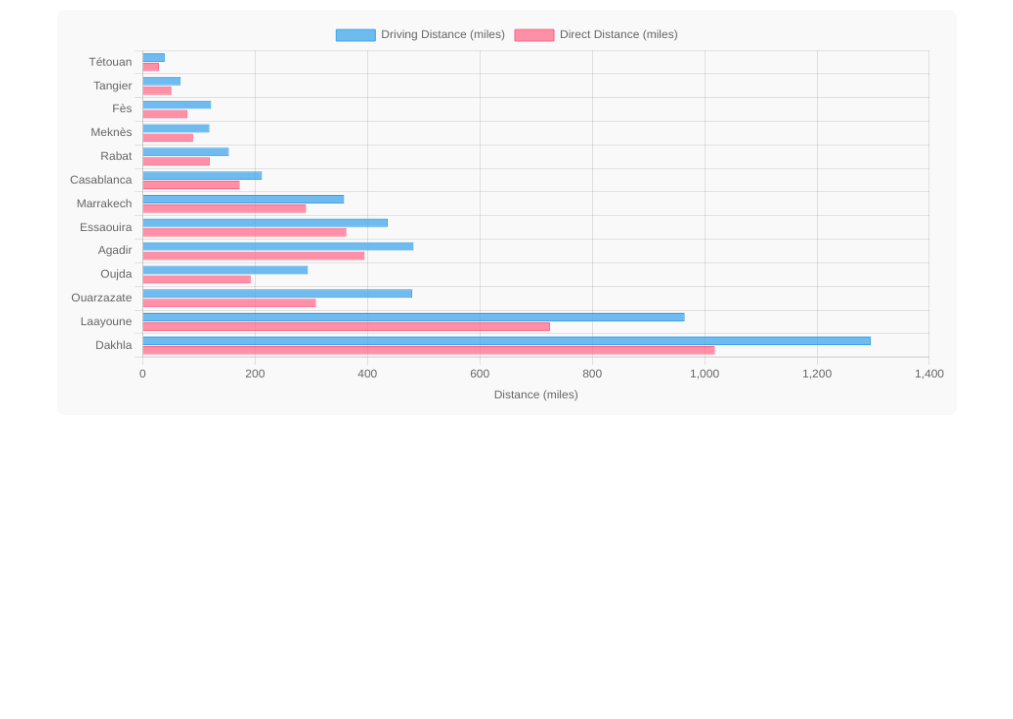
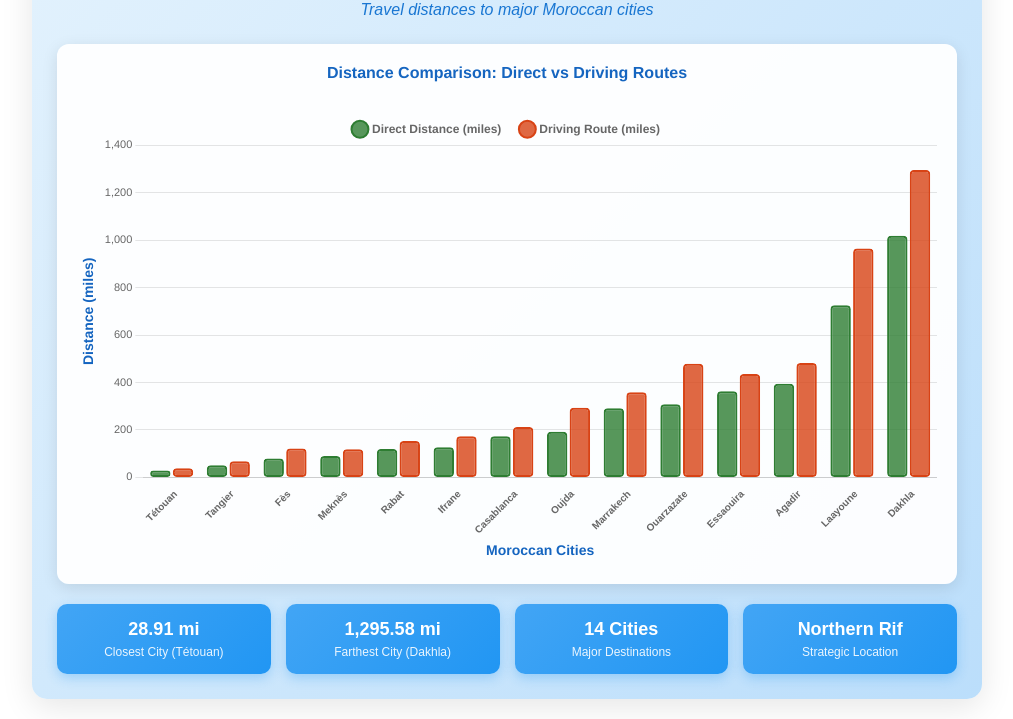
Before and after one commit to adlsa2025/Distances-from-Chefchaouen-to-Major-Moroccan-Cities, a plain HTML site: page index.html in a window 1280 px wide. Shown: the part 113-832 px from the top of the page, without its empty margins (133-1146 px from the left). Before the commit the page ends 800 px from the top, so only its background shows below. Drawn offline with nearby package versions, Linux system fonts and the light colour scheme; animation ran at ten frames a second.

Commit message:
Update index.html

```diff
--- a/index.html
+++ b/index.html
@@ -3,147 +3,280 @@
 <head>
     <meta charset="UTF-8">
     <meta name="viewport" content="width=device-width, initial-scale=1.0">
-<title>Chefchaouen Distance Comparison Chart (Responsive)</title>
-<script src="https://cdn.jsdelivr.net/npm/chart.js"></script>
+    <title>Distances from Chefchaouen Bar Chart</title>
+    <script src="https://cdnjs.cloudflare.com/ajax/libs/Chart.js/3.9.1/chart.min.js"></script>
     <style>
-  body {
-    font-family: Arial, sans-serif;
+        .distance-chart-container {
             max-width: 900px;
-    margin: auto;
-    padding: 10px;
+            margin: 20px auto;
+            padding: 25px;
+            background: linear-gradient(135deg, #e3f2fd 0%, #bbdefb 100%);
+            border-radius: 15px;
+            box-shadow: 0 8px 32px rgba(0, 0, 0, 0.1);
+            font-family: 'Arial', sans-serif;
         }
-  canvas {
-    background: #f9f9f9;
-    border-radius: 8px;
-    padding: 10px;
+
+        .chart-header {
+            text-align: center;
+            margin-bottom: 25px;
         }
-  select {
-    margin-bottom: 15px;
-    padding: 5px;
+
+        .chart-title {
+            color: #1565c0;
+            font-size: 26px;
+            font-weight: bold;
+            margin-bottom: 8px;
+            text-shadow: 2px 2px 4px rgba(0, 0, 0, 0.1);
+        }
+
+        .chart-subtitle {
+            color: #1976d2;
+            font-size: 16px;
+            font-style: italic;
+            margin-bottom: 20px;
+        }
+
+        .chart-wrapper {
+            background: rgba(255, 255, 255, 0.95);
+            border-radius: 12px;
+            padding: 20px;
+            box-shadow: 0 4px 16px rgba(0, 0, 0, 0.1);
+            margin-bottom: 20px;
+        }
+
+        .stats-grid {
+            display: grid;
+            grid-template-columns: repeat(auto-fit, minmax(180px, 1fr));
+            gap: 15px;
+            margin-top: 20px;
+        }
+
+        .stat-card {
+            background: linear-gradient(135deg, #42a5f5 0%, #2196f3 100%);
+            color: white;
+            padding: 15px;
+            border-radius: 10px;
+            text-align: center;
+            box-shadow: 0 4px 12px rgba(33, 150, 243, 0.3);
+            transition: transform 0.3s ease;
+        }
+
+        .stat-card:hover {
+            transform: translateY(-3px);
+        }
+
+        .stat-value {
+            font-size: 18px;
+            font-weight: bold;
+            display: block;
+        }
+
+        .stat-label {
+            font-size: 12px;
+            opacity: 0.9;
+            margin-top: 5px;
+        }
+
+        @media (max-width: 768px) {
+            .distance-chart-container {
+                margin: 10px;
+                padding: 15px;
+            }
+
+            .chart-title {
+                font-size: 22px;
+            }
+
+            .chart-subtitle {
                 font-size: 14px;
+            }
+
+            .stats-grid {
+                grid-template-columns: repeat(2, 1fr);
+            }
+        }
+
+        @media (max-width: 480px) {
+            .stats-grid {
+                grid-template-columns: 1fr;
+            }
         }
     </style>
 </head>
 <body>
+    <div class="distance-chart-container">
+        <div class="chart-header">
+            <h2 class="chart-title">🏔️ Distances from Chefchaouen Blue City</h2>
+            <p class="chart-subtitle">Travel distances to major Moroccan cities</p>
+        </div>
 
-<h2>Chefchaouen Distances: Driving vs Direct</h2>
-<label for="sortSelect">Sort by:</label>
-<select id="sortSelect">
-  <option value="original">Original Order</option>
-  <option value="closest">Closest First</option>
-  <option value="farthest">Farthest First</option>
-</select>
+        <div class="chart-wrapper">
+            <canvas id="distanceChart" width="400" height="300"></canvas>
+        </div>
 
-<canvas id="distanceChart"></canvas>
+        <div class="stats-grid">
+            <div class="stat-card">
+                <span class="stat-value">28.91 mi</span>
+                <div class="stat-label">Closest City (Tétouan)</div>
+            </div>
+            <div class="stat-card">
+                <span class="stat-value">1,295.58 mi</span>
+                <div class="stat-label">Farthest City (Dakhla)</div>
+            </div>
+            <div class="stat-card">
+                <span class="stat-value">14 Cities</span>
+                <div class="stat-label">Major Destinations</div>
+            </div>
+            <div class="stat-card">
+                <span class="stat-value">Northern Rif</span>
+                <div class="stat-label">Strategic Location</div>
+            </div>
+        </div>
+    </div>
 
     <script>
-const cityData = [
-  { city: 'Tétouan', driving: 39.24, direct: 28.91 },
-  { city: 'Tangier', driving: 67.72, direct: 51.19 },
-  { city: 'Fès', driving: 121.88, direct: 79.88 },
-  { city: 'Meknès', driving: 118.75, direct: 89.58 },
-  { city: 'Rabat', driving: 153.44, direct: 119.74 },
-  { city: 'Casablanca', driving: 212.46, direct: 172.76 },
-  { city: 'Marrakech', driving: 358.56, direct: 290.75 },
-  { city: 'Essaouira', driving: 436.03, direct: 362.52 },
-  { city: 'Agadir', driving: 482.07, direct: 395.11 },
-  { city: 'Oujda', driving: 294.11, direct: 192.15 },
-  { city: 'Ouarzazate', driving: 479.49, direct: 308.42 },
-  { city: 'Laayoune', driving: 964.56, direct: 724.86 },
-  { city: 'Dakhla', driving: 1295.58, direct: 1018.34 }
+        // Distance data for Chefchaouen to various Moroccan cities
+        const cities = [
+            'Tétouan', 'Tangier', 'Fès', 'Meknès', 'Rabat', 'Ifrane',
+            'Casablanca', 'Oujda', 'Marrakech', 'Ouarzazate', 'Essaouira',
+            'Agadir', 'Laayoune', 'Dakhla'
         ];
 
-let originalOrder = [...cityData];
+        const directDistances = [29, 51, 80, 90, 120, 127, 173, 192, 291, 308, 363, 395, 725, 1018];
+        const drivingDistances = [39, 68, 122, 119, 153, 173, 212, 294, 359, 479, 436, 482, 965, 1296];
 
-function getBarSettings() {
-    // Adjusts bar thickness depending on screen size
-    if (window.innerWidth < 600) {
-        return { categoryPercentage: 0.8, barPercentage: 0.7 }; // Thinner bars for mobile
-    } else {
-        return { categoryPercentage: 0.9, barPercentage: 0.9 }; // Thicker bars for desktop
-    }
-}
+        // Create the bar chart
+        const ctx = document.getElementById('distanceChart').getContext('2d');
 
-function getChartData(data) {
-    return {
-        labels: data.map(item => item.city),
-        datasets: [
-            {
-                label: 'Driving Distance (miles)',
-                data: data.map(item => item.driving),
-                backgroundColor: 'rgba(54, 162, 235, 0.7)',
-                borderColor: 'rgba(54, 162, 235, 1)',
-                borderWidth: 1
+        const chart = new Chart(ctx, {
+            type: 'bar',
+            data: {
+                labels: cities,
+                datasets: [{
+                    label: 'Direct Distance (miles)',
+                    data: directDistances,
+                    backgroundColor: 'rgba(46, 125, 50, 0.8)',
+                    borderColor: 'rgba(46, 125, 50, 1)',
+                    borderWidth: 2,
+                    borderRadius: 4,
+                    borderSkipped: false,
+                }, {
+                    label: 'Driving Route (miles)',
+                    data: drivingDistances,
+                    backgroundColor: 'rgba(216, 67, 21, 0.8)',
+                    borderColor: 'rgba(216, 67, 21, 1)',
+                    borderWidth: 2,
+                    borderRadius: 4,
+                    borderSkipped: false,
+                }]
             },
-            {
-                label: 'Direct Distance (miles)',
-                data: data.map(item => item.direct),
-                backgroundColor: 'rgba(255, 99, 132, 0.7)',
-                borderColor: 'rgba(255, 99, 132, 1)',
-                borderWidth: 1
-            }
-        ]
-    };
-}
-
-let barSettings = getBarSettings();
-
-const ctx = document.getElementById('distanceChart').getContext('2d');
-let distanceChart = new Chart(ctx, {
-    type: 'bar',
-    data: getChartData(cityData),
             options: {
-        indexAxis: 'y',
                 responsive: true,
                 maintainAspectRatio: false,
-        layout: { padding: 0 },
                 plugins: {
-            tooltip: {
-                callbacks: {
-                    label: function(context) {
-                        return context.dataset.label + ': ' + context.parsed.x + ' miles';
+                    title: {
+                        display: true,
+                        text: 'Distance Comparison: Direct vs Driving Routes',
+                        font: {
+                            size: 16,
+                            weight: 'bold'
+                        },
+                        color: '#1565c0',
+                        padding: {
+                            bottom: 20
+                        }
+                    },
+                    legend: {
+                        display: true,
+                        position: 'top',
+                        labels: {
+                            usePointStyle: true,
+                            padding: 20,
+                            font: {
+                                size: 12,
+                                weight: 'bold'
                             }
                         }
                     },
-            legend: { position: 'top' }
+                    tooltip: {
+                        backgroundColor: 'rgba(0, 0, 0, 0.8)',
+                        titleColor: 'white',
+                        bodyColor: 'white',
+                        borderColor: '#2196f3',
+                        borderWidth: 1,
+                        cornerRadius: 8,
+                        callbacks: {
+                            label: function(context) {
+                                return context.dataset.label + ': ' + context.parsed.y + ' miles';
+                            }
+                        }
+                    }
                 },
                 scales: {
                     x: {
-                beginAtZero: true,
                         title: {
                             display: true,
-                    text: 'Distance (miles)'
+                            text: 'Moroccan Cities',
+                            font: {
+                                weight: 'bold',
+                                size: 14
+                            },
+                            color: '#1565c0'
+                        },
+                        ticks: {
+                            maxRotation: 45,
+                            minRotation: 45,
+                            font: {
+                                size: 10,
+                                weight: 'bold'
+                            }
+                        },
+                        grid: {
+                            display: false
                         }
                     },
                     y: {
-                categoryPercentage: barSettings.categoryPercentage,
-                barPercentage: barSettings.barPercentage
+                        title: {
+                            display: true,
+                            text: 'Distance (miles)',
+                            font: {
+                                weight: 'bold',
+                                size: 14
+                            },
+                            color: '#1565c0'
+                        },
+                        beginAtZero: true,
+                        grid: {
+                            color: 'rgba(0, 0, 0, 0.1)',
+                            drawBorder: false
+                        },
+                        ticks: {
+                            font: {
+                                size: 11
+                            }
+                        }
+                    }
+                },
+                interaction: {
+                    intersect: false,
+                    mode: 'index'
+                },
+                elements: {
+                    bar: {
+                        borderWidth: 2,
                     }
                 }
             }
         });
 
-document.getElementById('sortSelect').addEventListener('change', function() {
-    let sortedData = [...cityData];
-    if (this.value === 'closest') {
-        sortedData.sort((a, b) => a.driving - b.driving);
-    } else if (this.value === 'farthest') {
-        sortedData.sort((a, b) => b.driving - a.driving);
-    } else {
-        sortedData = [...originalOrder];
-    }
-    distanceChart.data = getChartData(sortedData);
-    distanceChart.update();
-});
+        // Set chart height
+        document.getElementById('distanceChart').style.height = '500px';
 
-// Recalculate bar thickness when window is resized
-window.addEventListener('resize', () => {
-    barSettings = getBarSettings();
-    distanceChart.options.scales.y.categoryPercentage = barSettings.categoryPercentage;
-    distanceChart.options.scales.y.barPercentage = barSettings.barPercentage;
-    distanceChart.update();
-});
+        // Add animation on load
+        chart.config.options.animation = {
+            duration: 2000,
+            easing: 'easeInOutQuart'
+        };
     </script>
-
 </body>
 </html>
```
Lines whose indentation alone changed are shown as unchanged.
